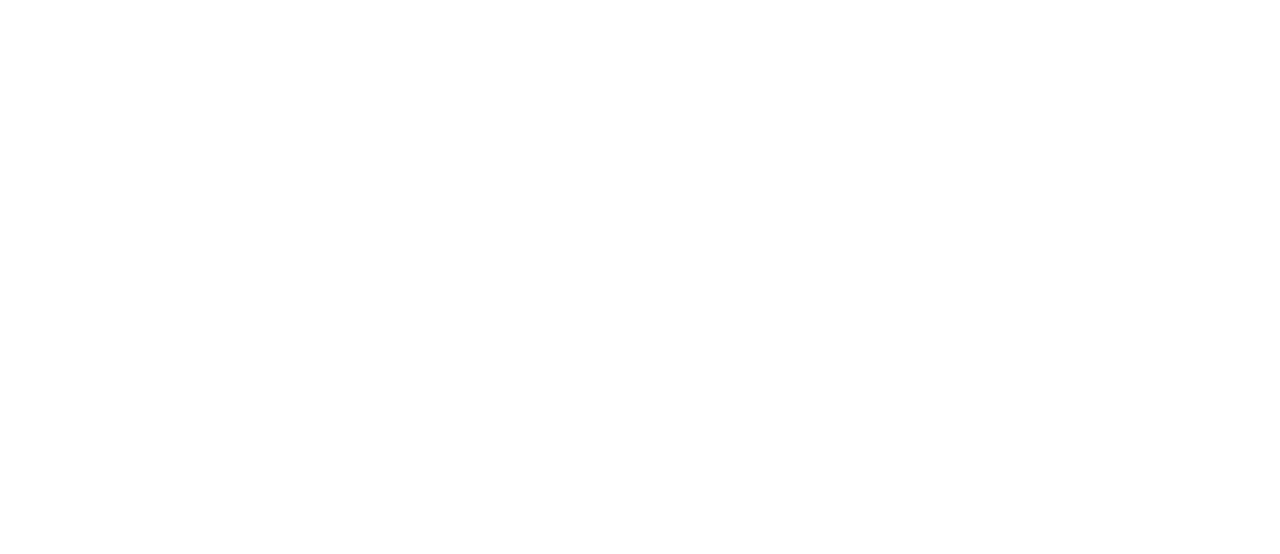
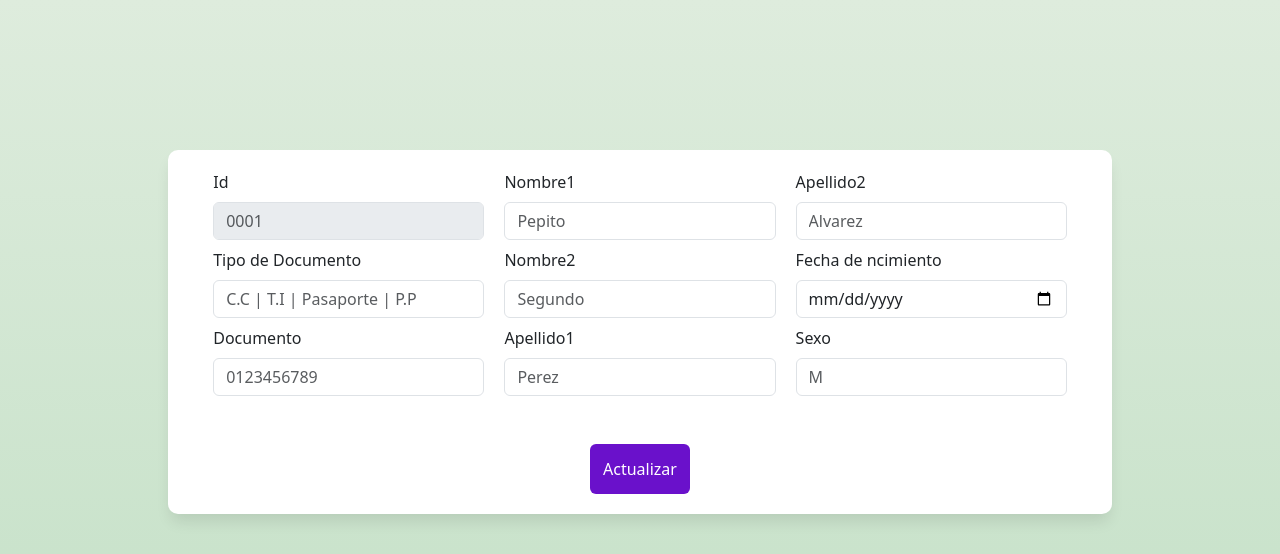
Before and after one commit to orenarounicesar/datos-personales-frontend-angular, an Angular app in the folder FrontendAngular/: page /actualizar_page in a window 1280 px wide. Before the commit this address led to /. Shown: the top 554 px of the page. Built offline with nearby package versions, Linux system fonts and the light colour scheme.

Commit message:
Arreglo del error del HttpsClient

```diff
--- a/FrontendAngular/src/app/actualizar-documento/actualizar-documento.component.html
+++ b/FrontendAngular/src/app/actualizar-documento/actualizar-documento.component.html
@@ -21,30 +21,30 @@
       <div class="contenedor_text">
         <div class="mb-2">
           <label for="exampleFormControlInput1" class="form-label">Id</label>
-          <input type="text" class="form-control" id="exampleFormControlInput1" placeholder="">
+          <input type="text" class="form-control" id="exampleFormControlInput1" placeholder="0001" disabled="true">
         </div>
         <div class="mb-2">
           <label for="exampleFormControlInput1" class="form-label">Tipo de Documento</label>
-          <input type="text" class="form-control" id="exampleFormControlInput1" placeholder="">
+          <input type="text" class="form-control" id="exampleFormControlInput1" placeholder="C.C | T.I | Pasaporte | P.P">
         </div>
         <div class="mb-2">
           <label for="exampleFormControlInput1" class="form-label">Documento</label>
-          <input type="text" class="form-control" id="exampleFormControlInput1" placeholder="">
+          <input type="text" class="form-control" id="exampleFormControlInput1" placeholder="0123456789">
         </div>
       </div>
 
       <div class="contenedor_text">
         <div class="mb-2">
           <label for="exampleFormControlInput1" class="form-label">Nombre1</label>
-          <input type="text" class="form-control" id="exampleFormControlInput1" placeholder="">
+          <input type="text" class="form-control" id="exampleFormControlInput1" placeholder="Pepito">
         </div>
         <div class="mb-2">
           <label for="exampleFormControlInput1" class="form-label">Nombre2</label>
-          <input type="text" class="form-control" id="exampleFormControlInput1" placeholder="">
+          <input type="text" class="form-control" id="exampleFormControlInput1" placeholder="Segundo">
         </div>
         <div class="mb-2">
           <label for="exampleFormControlInput1" class="form-label">Apellido1</label>
-          <input type="text" class="form-control" id="exampleFormControlInput1" placeholder="">
+          <input type="text" class="form-control" id="exampleFormControlInput1" placeholder="Perez">
         </div>
       </div>
 
@@ -52,19 +52,19 @@
       <div class="contenedor_text">
         <div class="mb-2">
           <label for="exampleFormControlInput1" class="form-label">Apellido2</label>
-          <input type="text" class="form-control" id="exampleFormControlInput1" placeholder="">
+          <input type="text" class="form-control" id="exampleFormControlInput1" placeholder="Alvarez">
         </div>
         <div class="mb-2">
           <label for="exampleFormControlInput1" class="form-label">Fecha de ncimiento</label>
-          <input type="date" class="form-control" id="exampleFormControlInput1" placeholder="">
+          <input type="date" class="form-control" id="exampleFormControlInput1" placeholder="31/12/2999">
         </div>
         <div class="mb-2">
           <label for="exampleFormControlInput1" class="form-label">Sexo</label>
-          <input type="text" class="form-control" id="exampleFormControlInput1" placeholder="">
+          <input type="text" class="form-control" id="exampleFormControlInput1" placeholder="M">
         </div>
       </div>
 
-      <button (click)="actualizarDocumento()" class="btn">Actualizar</button>
+      <button (click)="onActualizarPersona(persona)" class="btn">Actualizar</button>
     </div>
 
 
--- a/FrontendAngular/src/app/actualizar-documento/actualizar-documento.component.ts
+++ b/FrontendAngular/src/app/actualizar-documento/actualizar-documento.component.ts
@@ -20,7 +20,7 @@ export class ActualizarDocumentoComponent {
 
 
 
-  onUpdatePersona(persona:Persona):void{
+  onActualizarPersona(persona:Persona):void{
     this.personaService.updatePersona(persona.id, persona).subscribe(res => {
       if(res){
         alert(`La persona número ${persona.id} se ha modificado con exito!`);
--- a/FrontendAngular/src/app/add-datos-personales/add-datos-personales.component.html
+++ b/FrontendAngular/src/app/add-datos-personales/add-datos-personales.component.html
@@ -65,6 +65,6 @@
 
     <div class="options-btns">
         <a [routerLink]="'/add'" class="btn_selected">Registrarme</a>
-        <a [routerLink]="'/actualizar_routes'">Actualizar Datos</a>
+        <a [routerLink]="'/actualizar_page'">Actualizar Datos</a>
     </div>
 </aside>
--- a/FrontendAngular/src/app/app.config.ts
+++ b/FrontendAngular/src/app/app.config.ts
@@ -3,7 +3,13 @@ import { provideRouter } from '@angular/router';
 
 import { routes } from './app.routes';
 import { provideClientHydration } from '@angular/platform-browser';
+import {  provideHttpClient } from '@angular/common/http';
 
 export const appConfig: ApplicationConfig = {
-  providers: [provideRouter(routes), provideClientHydration()]
+  providers:
+  [
+    provideRouter(routes),
+    provideClientHydration(),
+    provideHttpClient(),
+  ]
 };
--- a/FrontendAngular/src/app/service/persona.service.ts
+++ b/FrontendAngular/src/app/service/persona.service.ts
@@ -1,7 +1,8 @@
-import { HttpClient } from '@angular/common/http';
+import { HttpClient, HttpClientModule } from '@angular/common/http';
 import { Injectable } from '@angular/core';
 import { Persona } from '../models/persona';
 import { Observable } from 'rxjs';
+import { provideHttpClient } from '@angular/common/http';
 
 @Injectable({
   providedIn: 'root'
@@ -13,14 +14,15 @@ export class PersonaService {
   url:string = "https://192.168.7.1/api/Persona";
 
   getPersona(){
-    return this.http.get(this.url);
+    return this.http.get(this.url)
+
   }
 
-  addPersona(persona:Persona):Observable<Persona>{
+  public addPersona(persona:Persona):Observable<Persona>{
     return this.http.post<Persona>(this.url, persona);
   }
 
-  updatePersona(id:number, persona:Persona):Observable<Persona>{
+  public updatePersona(id:number, persona:Persona):Observable<Persona>{
     return this.http.put<Persona>(this.url + `/${id}`, persona);
   }
 
```
Also changed, not shown: FrontendAngular/src/app/add-datos-personales/add-datos-personales.component.ts (+10 -9 lines), FrontendAngular/src/app/app.routes.ts (+12 -4 lines), FrontendAngular/src/main.ts (line endings or trailing spaces).
